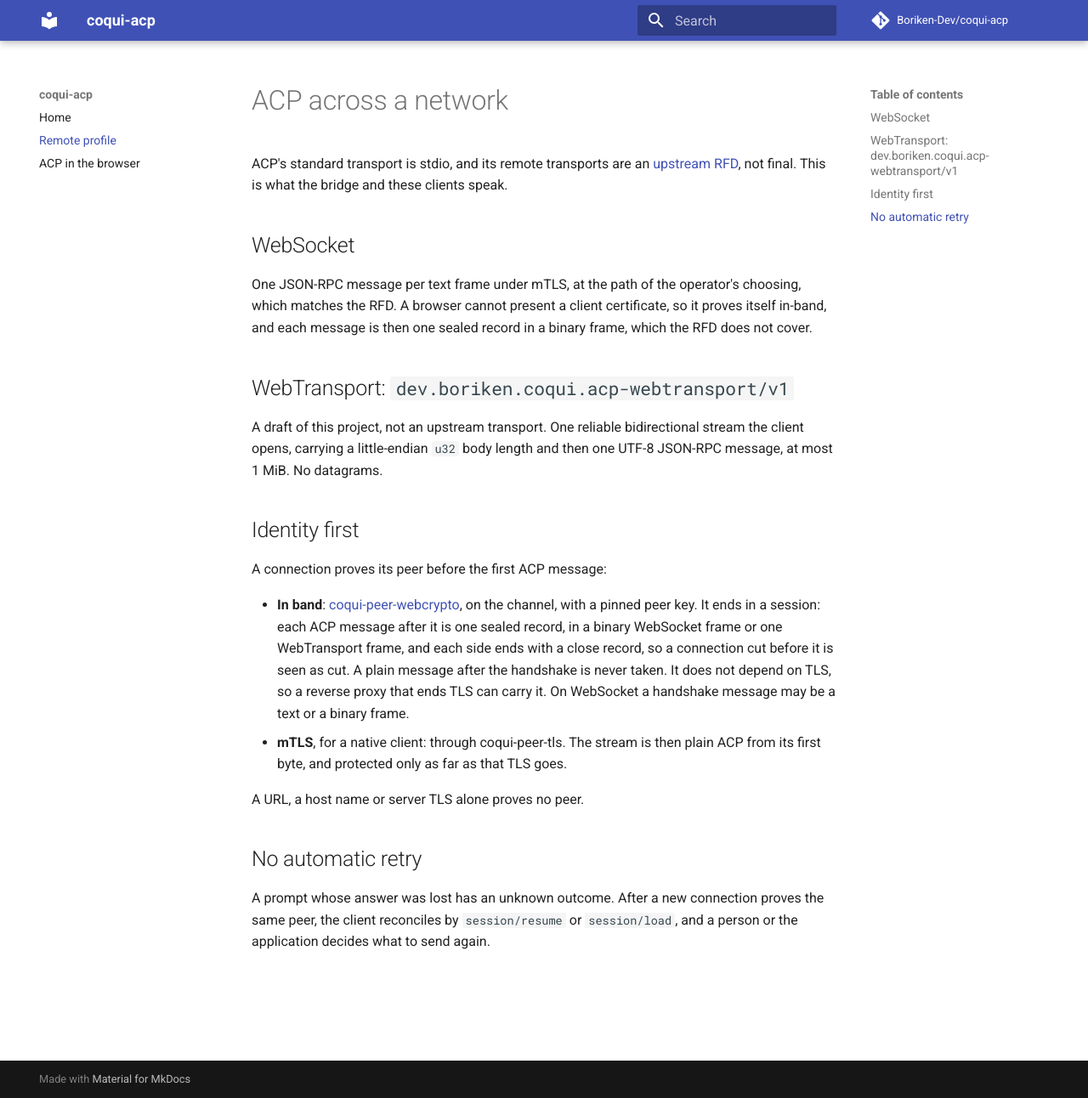
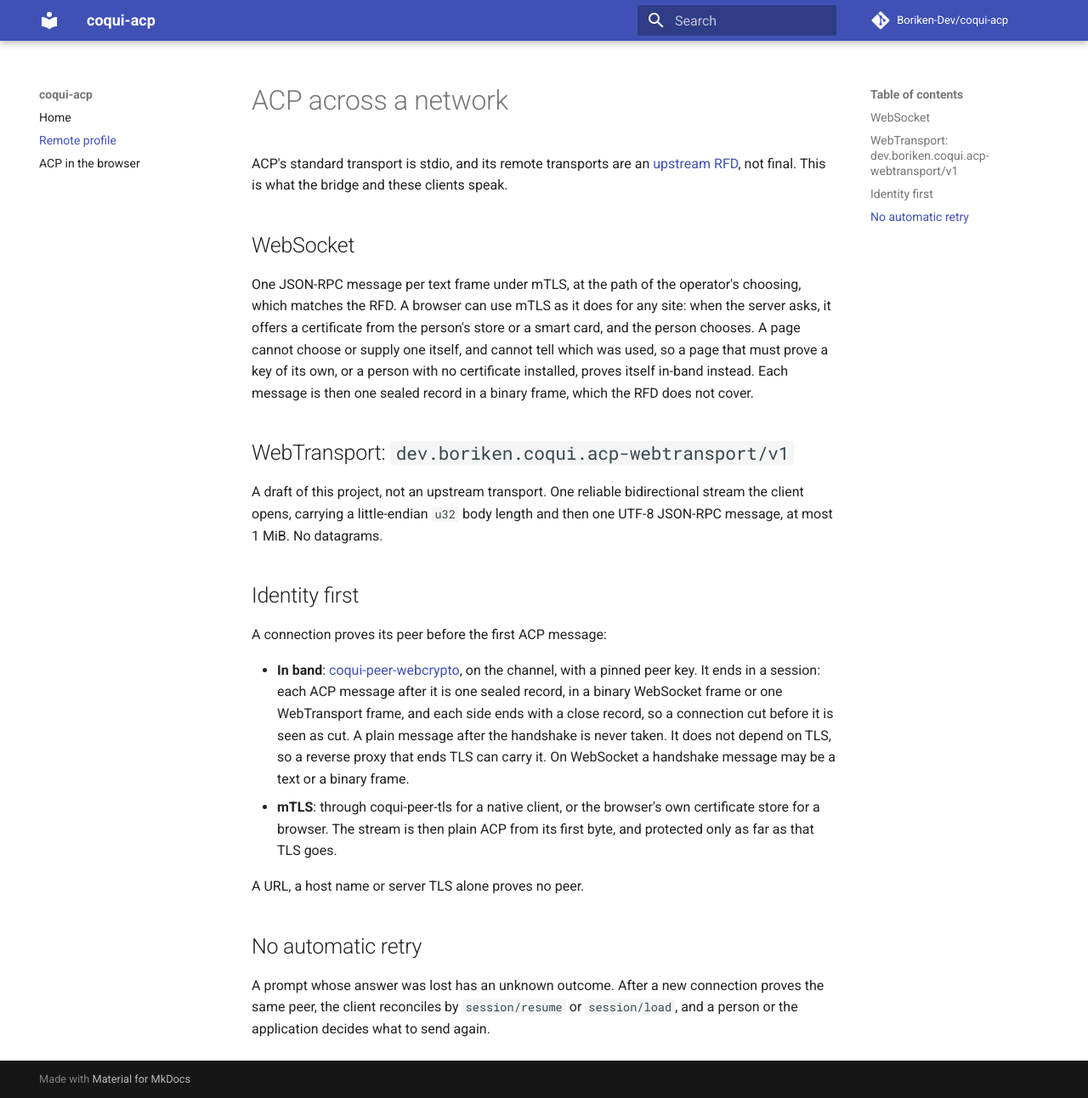
Before and after one commit to Boriken-Dev/coqui-acp, an MkDocs documentation site: the page built from docs/profile.md, in a window 1280 px wide and 1292 px high. Shown: the whole window at 85% size. Built offline with MkDocs 1.6.1 and Material for MkDocs 9.7.7, drawn with Linux system fonts in a browser that asks for light colours; comment, search, counter and statistics services are not loaded.

Commit message:
docs: a browser can present a client certificate; a page cannot choose one

```diff
--- a/docs/profile.md
+++ b/docs/profile.md
@@ -5,8 +5,10 @@ This is what the bridge and these clients speak.
 
 ## WebSocket
 
-One JSON-RPC message per text frame under mTLS, at the path of the operator's choosing, which matches the RFD. A browser cannot present a client certificate, so it
-proves itself in-band, and each message is then one sealed record in a binary frame, which the RFD does not cover.
+One JSON-RPC message per text frame under mTLS, at the path of the operator's choosing, which matches the RFD. A browser can use mTLS as it does for any site: when the
+server asks, it offers a certificate from the person's store or a smart card, and the person chooses. A page cannot choose or supply one itself, and cannot tell which was
+used, so a page that must prove a key of its own, or a person with no certificate installed, proves itself in-band instead. Each message is then one sealed record in a binary
+frame, which the RFD does not cover.
 
 ## WebTransport: `dev.boriken.coqui.acp-webtransport/v1`
 
@@ -18,7 +20,7 @@ UTF-8 JSON-RPC message, at most 1 MiB. No datagrams.
 A connection proves its peer before the first ACP message:
 
 - **In band**: [coqui-peer-webcrypto](https://github.com/Boriken-Dev/coqui-peer-webcrypto), on the channel, with a pinned peer key. It ends in a session: each ACP message after it is one sealed record, in a binary WebSocket frame or one WebTransport frame, and each side ends with a close record, so a connection cut before it is seen as cut. A plain message after the handshake is never taken. It does not depend on TLS, so a reverse proxy that ends TLS can carry it. On WebSocket a handshake message may be a text or a binary frame.
-- **mTLS**, for a native client: through coqui-peer-tls. The stream is then plain ACP from its first byte, and protected only as far as that TLS goes.
+- **mTLS**: through coqui-peer-tls for a native client, or the browser's own certificate store for a browser. The stream is then plain ACP from its first byte, and protected only as far as that TLS goes.
 
 A URL, a host name or server TLS alone proves no peer.
 
```
Also changed, not shown: docs/browser.md (+1 -1 lines).
